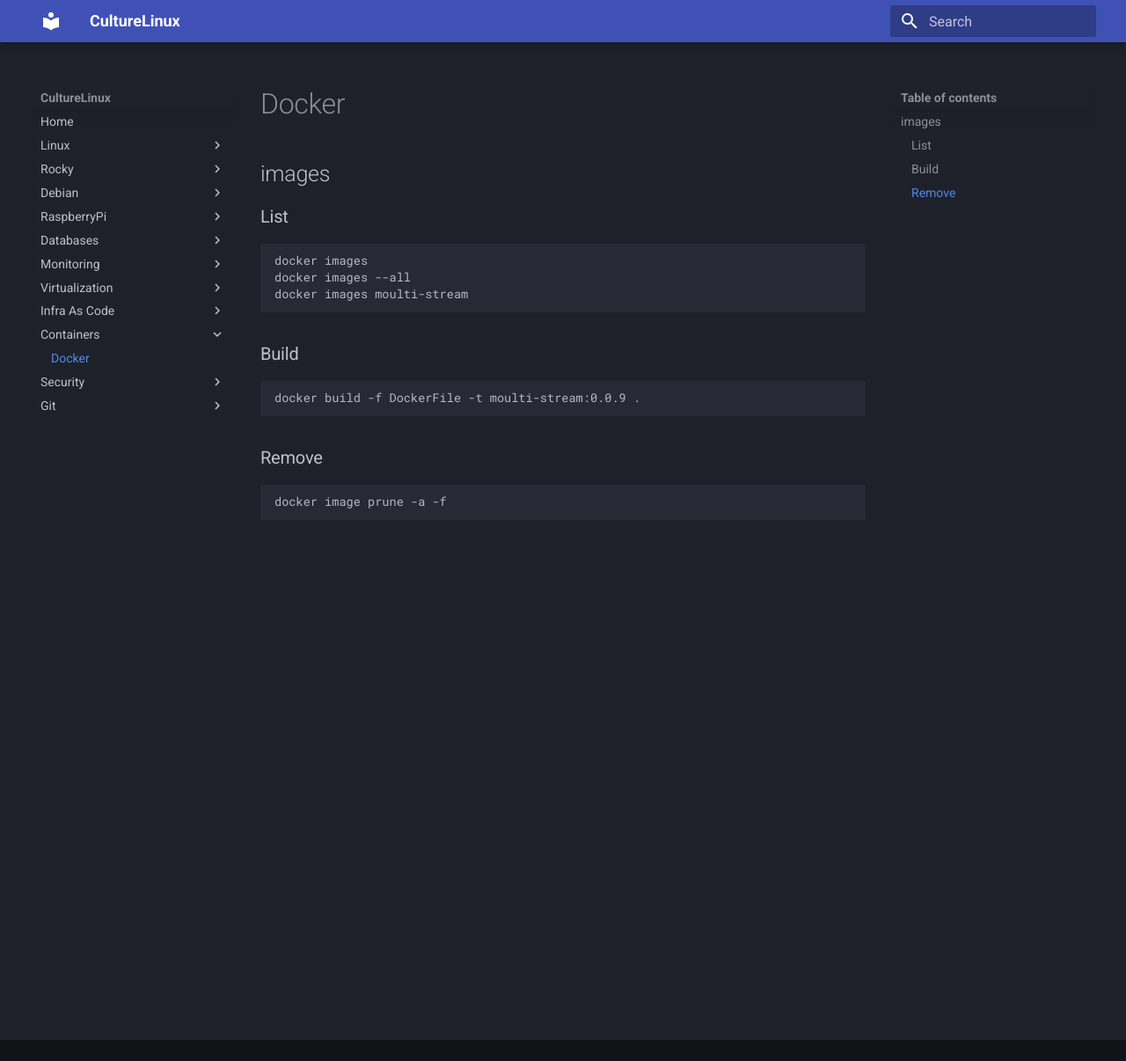
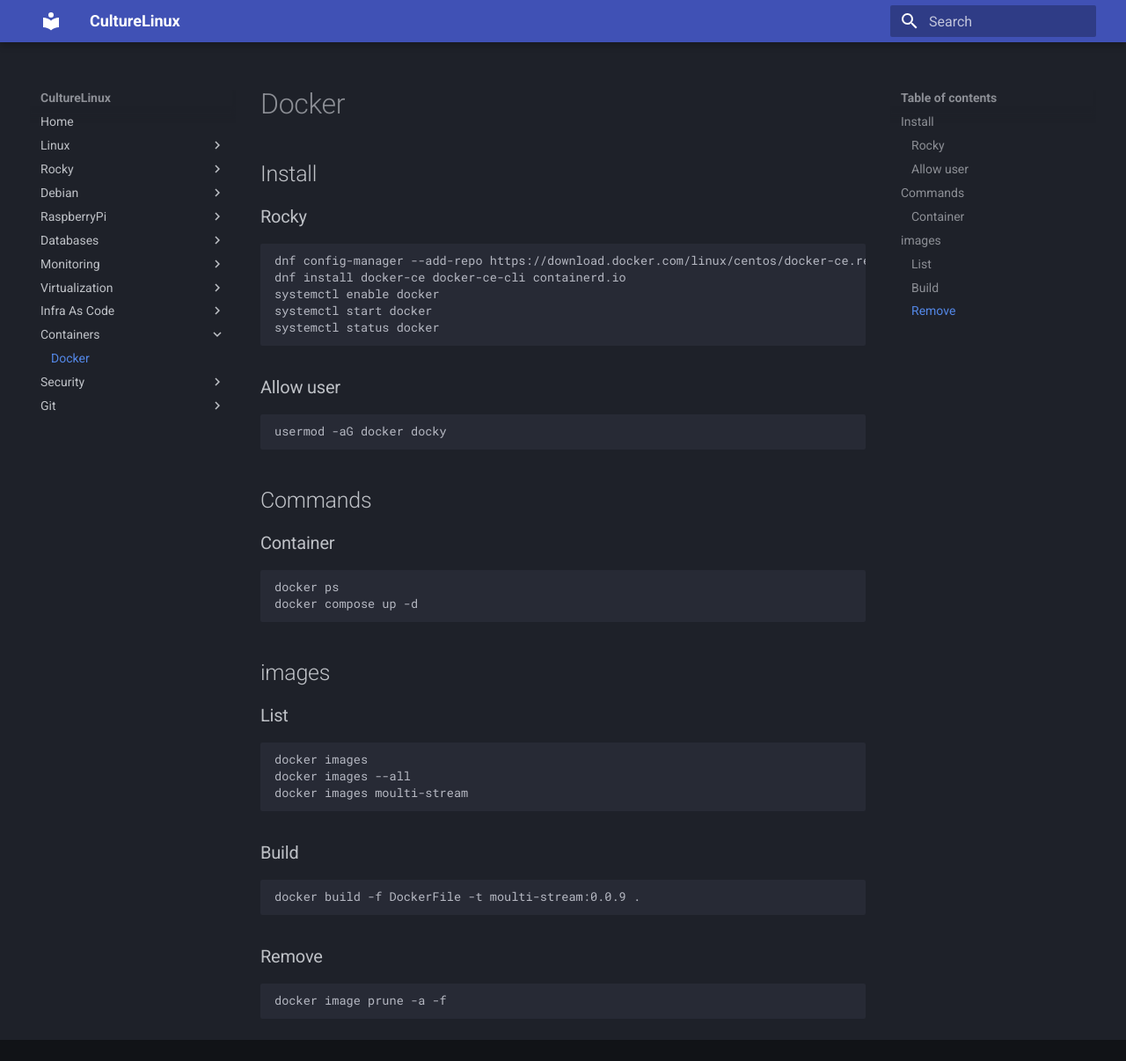
Before and after one commit to CultureLinux/doc, an MkDocs documentation site: the page built from docs/containers/docker.md, in a window 1280 px wide and 1206 px high. Shown: the whole window at 88% size. Built offline with MkDocs 1.6.1 and Material for MkDocs 9.7.7, drawn with Linux system fonts in a browser that asks for light colours.

Commit message:
Update docker

```diff
--- a/docs/containers/docker.md
+++ b/docs/containers/docker.md
@@ -1,4 +1,19 @@
 # Docker
+
+## Install
+### Rocky
+    dnf config-manager --add-repo https://download.docker.com/linux/centos/docker-ce.repo
+    dnf install docker-ce docker-ce-cli containerd.io
+    systemctl enable docker
+    systemctl start docker
+    systemctl status docker
+### Allow user
+    usermod -aG docker docky
+
+## Commands
+### Container
+    docker ps
+    docker compose up -d
 
 ## images
 ### List
```
Also changed, not shown: docs/virtualization/proxmox.md (+3 -0 lines).
